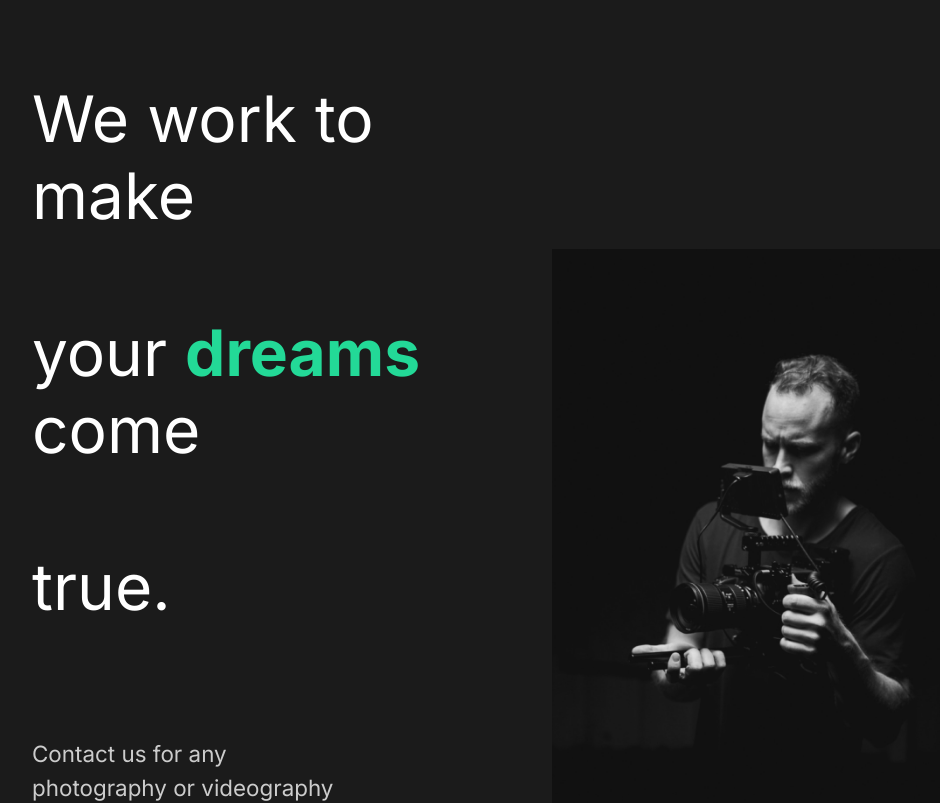
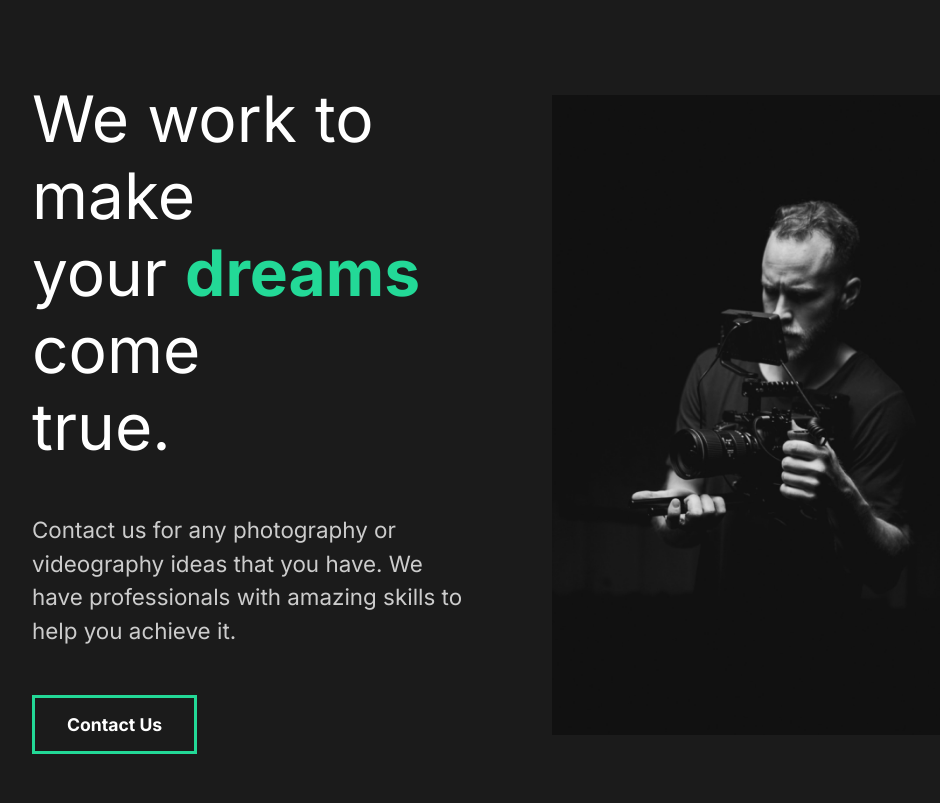
Before and after one commit to 1tenko/capture-portfolio, a React (Create React App) app: page / in a window 1280 px wide. Shown: the top 803 px of the page, without its empty margins (128-1068 px from the left). Built offline with nearby package versions, Linux system fonts and the light colour scheme.

Commit message:
:art: Fixed ServicesSection styling.

```diff
--- a/src/components/FaqSection.js
+++ b/src/components/FaqSection.js
@@ -1,4 +1,6 @@
 import React from "react";
+// Styles
+import { About } from "./styles/AboutUs.styled";
 
 const FaqSection = () => {
   return (
--- a/src/components/styles/AboutUs.styled.js
+++ b/src/components/styles/AboutUs.styled.js
@@ -7,13 +7,6 @@ export const About = styled.div`
   justify-content: space-between;
   padding: 5rem 10rem;
   color: white;
-  h2 {
-    padding-bottom: 5rem;
-  }
-  p {
-    width: 70%;
-    padding: 2rem 0rem 4rem 0rem;
-  }
 `;
 
 export const Description = styled.div`
@@ -56,3 +49,13 @@ export const Card = styled.div`
     }
   }
 `;
+
+export const Services = styled(About)`
+  h2 {
+    padding-bottom: 5rem;
+  }
+  p {
+    width: 70%;
+    padding: 2rem 0rem 4rem 0rem;
+  }
+`;
```
Also changed, not shown: src/components/ServicesSection.js (+3 -2 lines).
